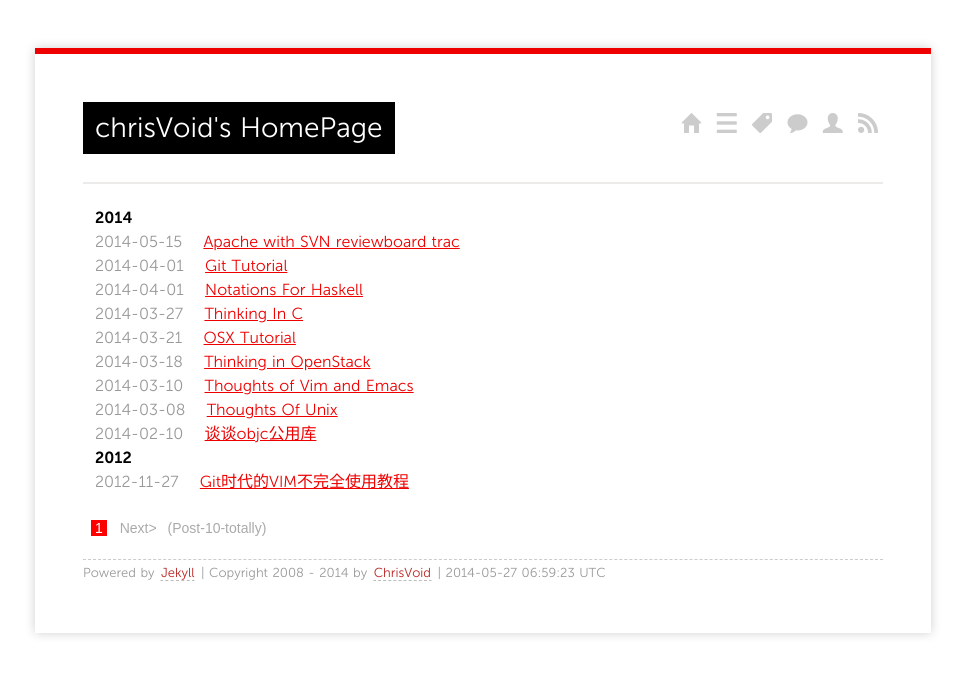
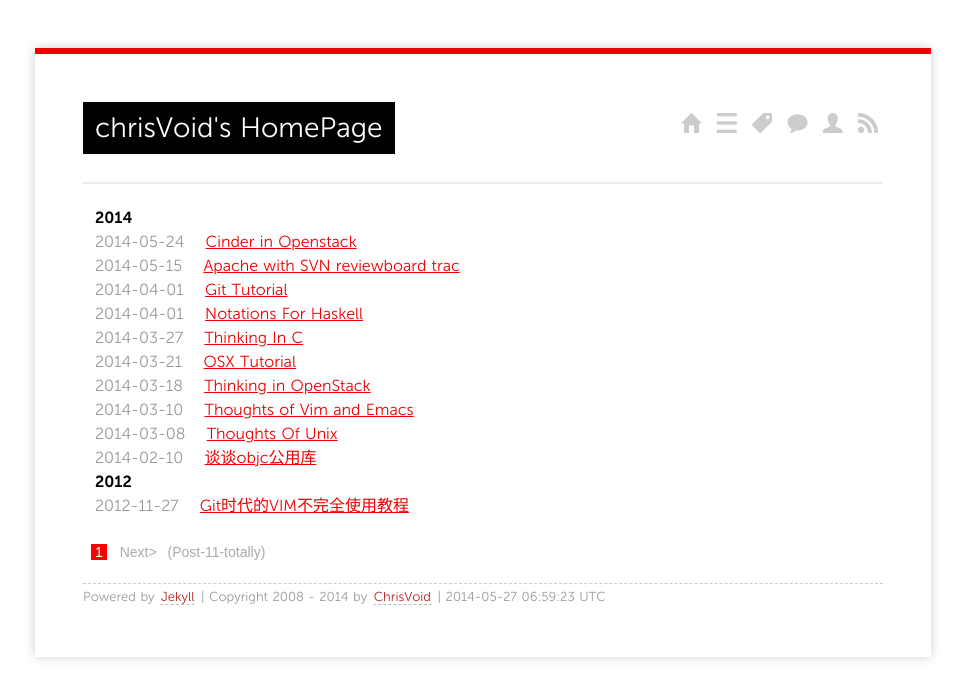
Before and after one commit to chris-void/chris-void.github.io, a Jekyll site: the page built from index.html, in a window 1280 px wide. Shown: the top 699 px of the page, without its empty margins (157-1122 px from the left). Built offline with Jekyll 4.4.1, drawn with Linux system fonts in a browser that asks for light colours; Markdown is read by kramdown in place of the engine named in the settings; the list of posts is cut into pages by our own code.

Commit message:
create cinder

```diff
--- /dev/null
+++ b/_posts/2014/2014-5-24-openstack-cinder.md
@@ -0,0 +1,9 @@
+---
+layout: post
+title: Cinder in Openstack
+categories:
+- Vinzor
+tags:
+- OpenStack
+- Cinder
+---
```
Also changed, not shown: _posts/2014/2014-03-21-osx-tutorial.md (+1 -0 lines).
